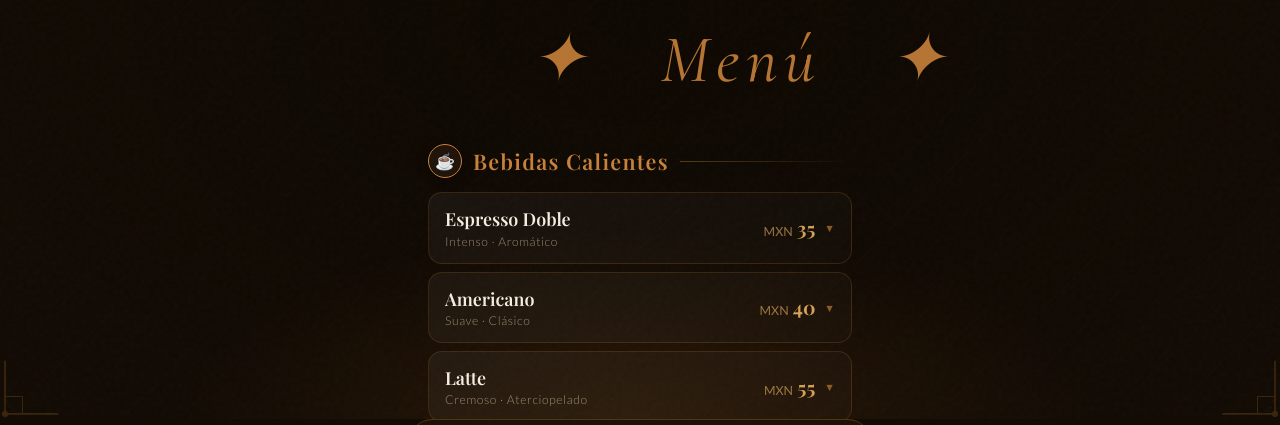
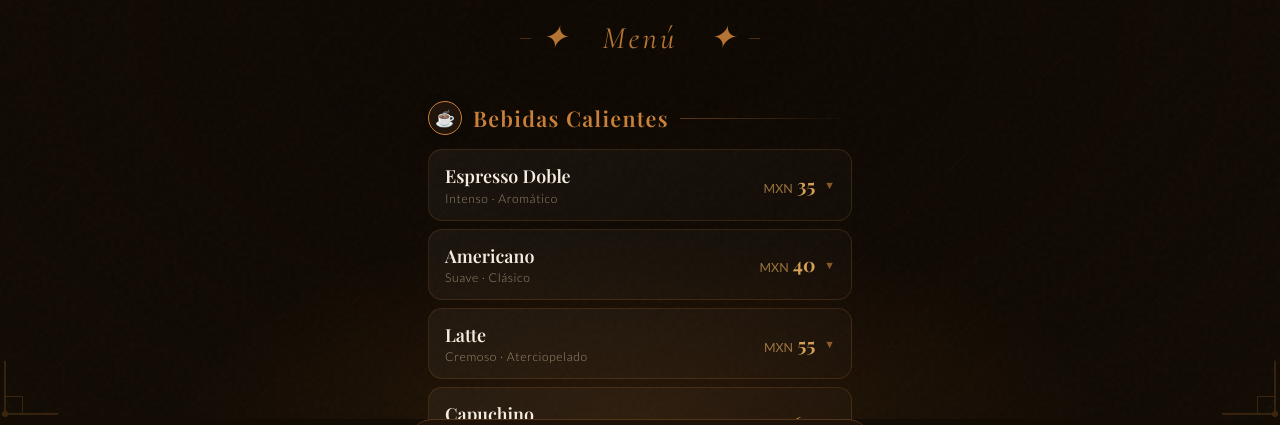
Before and after one commit to jonaRom2/AromaAcafe, a plain HTML site: page index.html in a window 1280 px wide. Shown: the part 381-806 px from the top of the page. Drawn offline with nearby package versions, Linux system fonts and the light colour scheme; a web font is replaced by a local one.

Commit message:
Reduce font size of hd-label in index.html

```diff
--- a/index.html
+++ b/index.html
@@ -45,7 +45,7 @@ body{background:var(--bg);color:var(--cream);font-family:'Lato',sans-serif;min-h
 .hero-sub{font-size:.65rem;font-weight:300;letter-spacing:.3em;text-transform:uppercase;color:var(--latte);margin-top:8px;opacity:.7;animation:fd .7s .15s ease both;}
 .hero-divider{display:flex;align-items:center;gap:10px;margin:22px 0 6px;width:100%;max-width:240px;animation:fd .7s .2s ease both;}
 .hd-line{flex:1;height:1px;background:rgba(200,129,58,.3);}
-.hd-label{font-family:'Cormorant Garamond',serif;font-style:italic;font-size:3.75rem;color:var(--caramel);opacity:.9;letter-spacing:.1em;white-space:nowrap;}
+.hd-label{font-family:'Cormorant Garamond',serif;font-style:italic;font-size:1.75rem;color:var(--caramel);opacity:.9;letter-spacing:.1em;white-space:nowrap;}
 
 /* SECTION */
 .section{padding:0 18px;margin-top:34px;animation:fu .7s ease both;}
```
